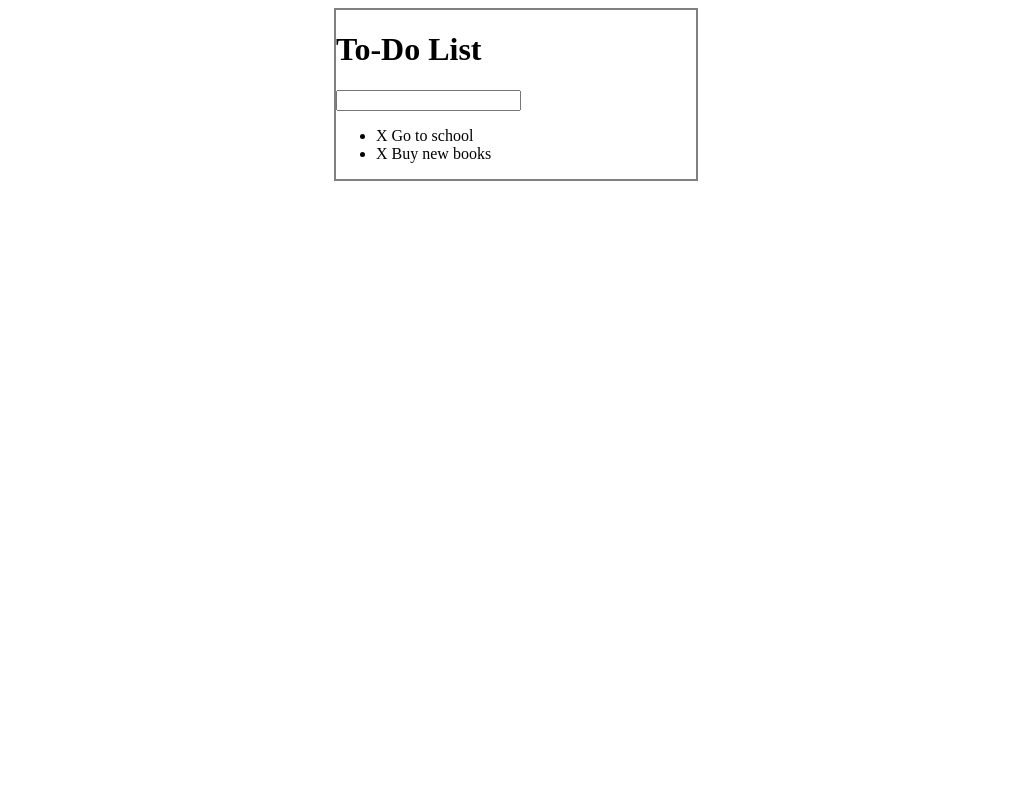
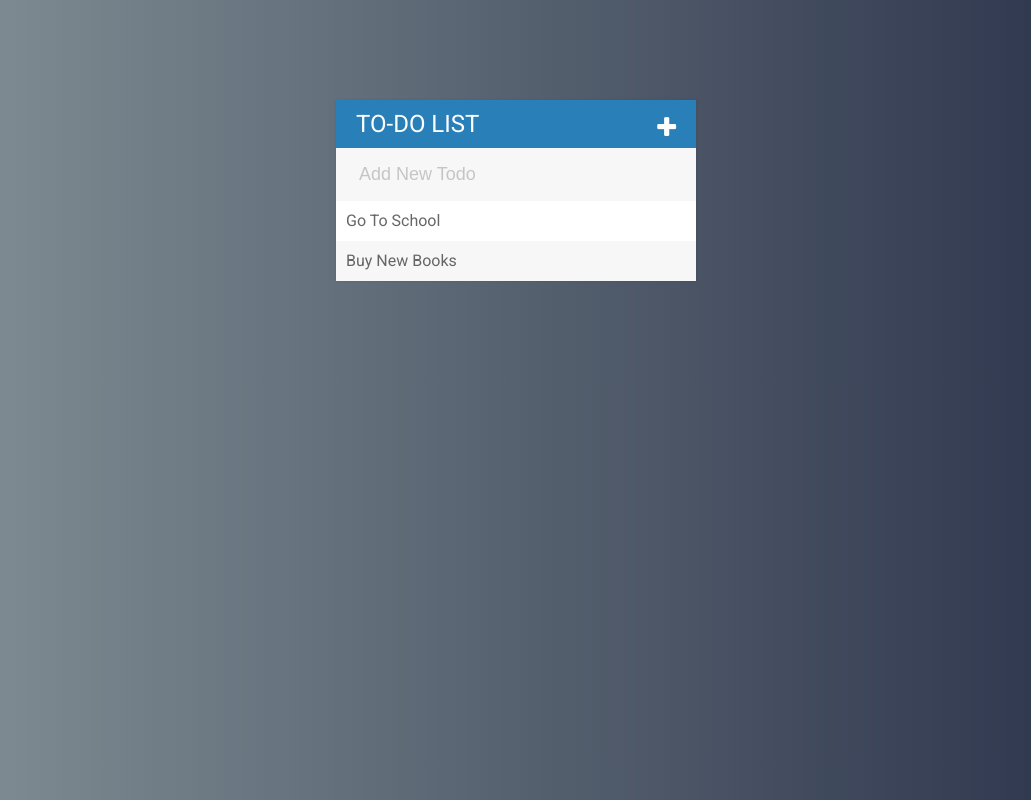
Before and after one commit to YunnuenGP/ToDoList, a plain HTML site: page index.html in a window 1280 px wide. Shown: the whole page, without its empty margins (124-1155 px from the left). Drawn offline with nearby package versions, Linux system fonts and the light colour scheme.

Commit message:
adding style and the plus feature

```diff
--- a/assets/css/style.css
+++ b/assets/css/style.css
@@ -1,6 +1,78 @@
+body{
+	font-family: Roboto;
+	cursor: pointer;
+
+	background: #283048; /* fallback for old browsers */
+	background: -webkit-linear-gradient(to left, #283048 , #859398); /* Chrome 10-25, Safari 5.1-6 */
+	background: linear-gradient(to left, #283048 , #859398); /* W3C, IE 10+/ Edge, Firefox 16+, Chrome 26+, Opera 12+, Safari 7+ */
+}
+
+h1{
+	background: #2980b9;
+	color: white;
+	margin: 0;
+	padding: 10px 20px;
+	text-transform: uppercase;
+	font-size: 24px;
+	font-weight: normal;
+}
+
+input[type="text"]{
+	background: inherit;
+	border: 3px solid rgba(0, 0, 0, 0);
+	box-sizing: border-box;
+	color: #2980b9;
+	font-size: 18px;
+	padding: 13px 13px 13px 20px;
+	width: 100%;
+}
+
+input[type="text"]:focus{
+	background: white;
+	border: 3px solid #2980b9;
+	outline: none;
+}
+
+li{
+	background: white;
+	color: #666;
+	height: 40px;
+	line-height: 40px;
+	padding-left: 10px;
+	text-transform: capitalize;
+}
+
+li:nth-child(2n){
+	background: inherit;
+}
+
+li:hover span{
+	opacity: 1;
+	width: 40px;
+}
+
+span{
+	background: #e74c3c;
+	color: white;
+	display: inline-block;
+	float: right;
+	height: 40px;
+	opacity: 0;
+	text-align: center;
+	transition: 0.2s linear;
+	width: 0;
+}
+
+ul{
+	list-style: none;
+	margin: 0;
+	padding: 0;
+}
+
 .container{
-	border: 2px solid gray;
-	margin: 0 auto;
+	background: #f7f7f7;
+	box-shadow: 0 0 3px rgba(0, 0, 0, 0.1);
+	margin: 100px auto;
 	width: 360px;
 }
 
@@ -8,3 +80,24 @@
 	color: gray;
 	text-decoration: line-through;
 }
+
+.fa-plus{
+	float: right;
+	padding: 5px 0;
+}
+
+::-webkit-input-placeholder { /* WebKit, Blink, Edge */
+   color: rgba(0, 0, 0, 0.2);
+}
+:-moz-placeholder { /* Mozilla Firefox 4 to 18 */
+   color: rgba(0, 0, 0, 0.2);
+}
+::-moz-placeholder { /* Mozilla Firefox 19+ */
+   color: rgba(0, 0, 0, 0.2);
+}
+:-ms-input-placeholder { /* Internet Explorer 10-11 */
+   color: rgba(0, 0, 0, 0.2);
+}
+:placeholder-shown { /* Standard (https://drafts.csswg.org/selectors-4/#placeholder) */
+  color:  rgba(0, 0, 0, 0.2);
+}
--- a/assets/js/script.js
+++ b/assets/js/script.js
@@ -1,11 +1,12 @@
 $(document).ready(function() {
 	var list = $('ul');
+
 	list.on('click', 'li', function() {
 		$(this).toggleClass('completed');
 	});
 
 	list.on('click', 'span', function(e) {
-		$(this).parent().fadeOut(350, function() {
+		$(this).parent().slideUp(350, function() {
 			$(this).remove();
 		});
 		e.stopPropagation();
@@ -13,9 +14,14 @@ $(document).ready(function() {
 
 	$('input[type="text"]').on('keypress', function(e) {
 		if(event.which === 13){
-			var todoText = $(this).val();
-			$('ul').append('<li><span>X</span> ' + todoText + '</li>');
-			$(this).val('');
+			var inputObj = $(this);
+			var todoText = inputObj.val();
+			$('ul').append('<li><span><i class="fa fa-trash"></i></span> ' + todoText + '</li>');
+			inputObj.val('');
 		}
 	});
+
+	$('.fa-plus').on('click', function() {
+		$('input[type="text"]').slideToggle();
+	});
 });
--- a/index.html
+++ b/index.html
@@ -2,17 +2,19 @@
 <html>
 <head>
 	<title>TODO List Project</title>
+	<link href='https://fonts.googleapis.com/css?family=Roboto:400,700,500' rel='stylesheet' type='text/css'>
+	<link rel="stylesheet" href="https://maxcdn.bootstrapcdn.com/font-awesome/4.5.0/css/font-awesome.min.css">
 	<link rel="stylesheet" type="text/css" href="assets/css/style.css">
 	<script type="text/javascript" src="https://code.jquery.com/jquery-2.2.0.min.js"></script>
 	<script type="text/javascript" src="assets/js/script.js"></script>
 </head>
 <body>
 <div class="container">
-	<h1>To-Do List</h1>
-	<input type="text">
+	<h1>To-Do List <i class="fa fa-plus"></i></h1>
+	<input type="text" placeholder="Add New Todo">
 	<ul>
-		<li><span>X</span> Go to school</li>
-		<li><span>X</span> Buy new books</li>
+		<li>Go to school<span><i class="fa fa-trash"></i></span></li>
+		<li>Buy new books<span><i class="fa fa-trash"></i></span></li>
 	</ul>
 </div>
 </body>
```
